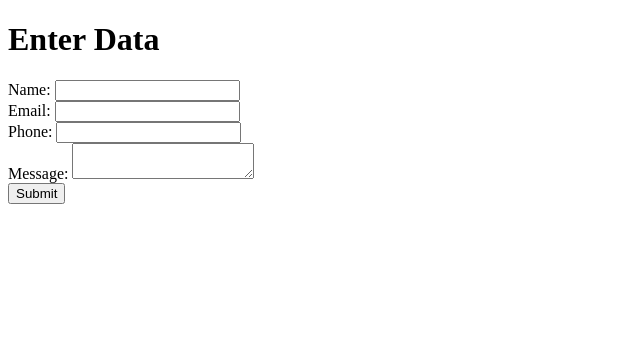
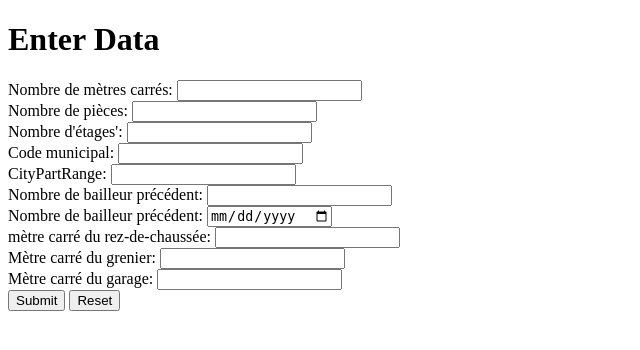
Before and after one commit to KCHANFOUR/ML_Immo, a Flask app: page / in a window 1280 px wide. Shown: the top 350 px of the page, without its empty margins (0-640 px from the left). Run offline with Flask 3, Linux system fonts and the light colour scheme.

Commit message:
Input features

```diff
--- a/flaskr/templates/home.html
+++ b/flaskr/templates/home.html
@@ -1,24 +1,43 @@
 <!DOCTYPE html>
 <html>
   <head>
-    <title>Enter Data</title>
+    <title>Données</title>
   </head>
   <body>
     <h1>Enter Data</h1>
-    <form>
-      <label for="name">Name:</label>
-      <input type="text" id="name" name="name"><br>
+    <form method="POST" action="{{ url_for('submit_form') }}">
+      <label for="squareMeters">Nombre de mètres carrés:</label>
+      <input type="number" id="squareMeters" name="squareMeters"><br>
 
-      <label for="email">Email:</label>
-      <input type="email" id="email" name="email"><br>
+      <label for="numberOfRooms">Nombre de pièces:</label>
+      <input type="number" id="numberOfRooms" name="numberOfRooms"><br>
 
-      <label for="phone">Phone:</label>
-      <input type="tel" id="phone" name="phone"><br>
+      <label for="floors">Nombre d'étages':</label>
+      <input type="num" id="floors" name="floors"><br>
 
-      <label for="message">Message:</label>
-      <textarea id="message" name="message"></textarea><br>
+      <label for="cityCode">Code municipal:</label>
+      <input type="text" id="cityCode" name="cityCode"><br>
+
+      <label for="cityPartRange">CityPartRange:</label>
+      <input type="num" id="cityPartRange" name="cityPartRange"><br>
+
+      <label for="numPrevOwners">Nombre de bailleur précédent:</label>
+      <input type="num" id="numPrevOwners" name="numPrevOwners"><br>
+
+      <label for="made">Nombre de bailleur précédent:</label>
+      <input type="date" id="made" name="made"><br>
+
+      <label for="basement">mètre carré du rez-de-chaussée:</label>
+      <input type="num" id="basement" name="basement"><br>
+
+      <label for="attic">Mètre carré du grenier:</label>
+      <input type="num" id="attic" name="attic"><br>
+
+      <label for="garage">Mètre carré du garage:</label>
+      <input type="num" id="garage" name="garage"><br>
 
       <input type="submit" value="Submit">
+      <input type="reset" value="Reset">
     </form>
   </body>
 </html>
```
